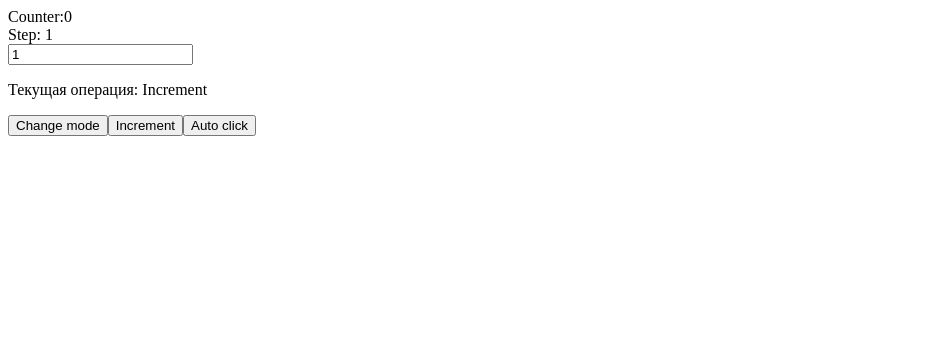
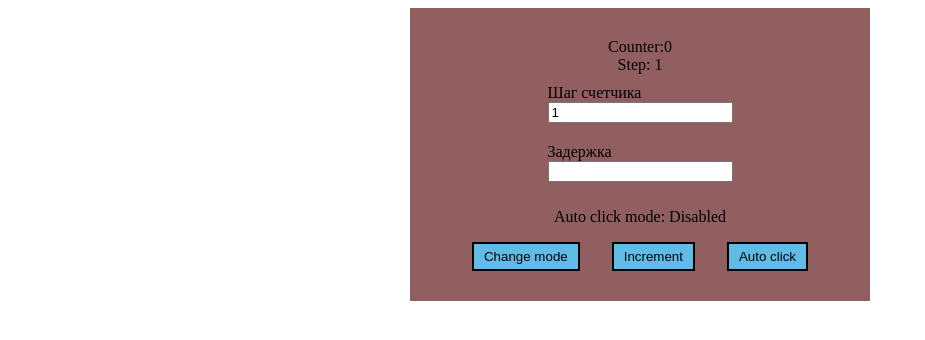
Before and after one commit to DenisKostyukov/Counter-react, a React (Create React App) app: page / in a window 1280 px wide. Shown: the top 340 px of the page, without its empty margins (0-925 px from the left). Built offline with nearby package versions, Linux system fonts and the light colour scheme.

Commit message:
add auot click and styles

```diff
--- a/package.json
+++ b/package.json
@@ -6,6 +6,7 @@
     "@testing-library/jest-dom": "^5.12.0",
     "@testing-library/react": "^11.2.7",
     "@testing-library/user-event": "^12.8.3",
+    "classnames": "^2.3.1",
     "node-sass": "^6.0.0",
     "react": "^17.0.2",
     "react-dom": "^17.0.2",
--- a/src/components/Button/Button.module.sass
+++ b/src/components/Button/Button.module.sass
@@ -0,0 +1,4 @@
+.button
+  background-color: #60bbe6
+  border: 2px solid black
+  padding: 5px 10px
--- a/src/components/Button/index.jsx
+++ b/src/components/Button/index.jsx
@@ -1,11 +1,13 @@
-import React from 'react';
-import style from './Button.module.sass';
-function Button(props){
-  const {caption, handler, className} = props;
-  return (
-    <>
-      <button className={`style.${className}`} onClick={handler}>{caption}</button>
-    </>
-  )
+import React from "react";
+import style from "./Button.module.sass";
+function Button(props) {
+	const { caption, handler } = props;
+	return (
+		<>
+			<button className={style.button} onClick={handler}>
+				{caption}
+			</button>
+		</>
+	);
 }
 export default Button;
--- /dev/null
+++ b/src/components/Counter/Counter.module.sass
@@ -0,0 +1,13 @@
+.container
+  display: flex
+  flex-direction: column
+  justify-content: center
+  align-items: center
+  margin: 0 auto
+  max-width: 400px
+  background-color: #915f5f
+  padding: 30px
+.controls
+  width: 100%
+  display: flex
+  justify-content: space-evenly
--- a/src/components/Counter/index.jsx
+++ b/src/components/Counter/index.jsx
@@ -1,30 +1,67 @@
-import React, { useState } from "react";
-import Button from '../Button'
+import React, { useState, useEffect } from "react";
+import Button from "../Button";
 import Step from "../Step";
+import style from "./Counter.module.sass";
 
 function Counter(props) {
+	const increment = () => setCounter(counter + step);
+
+	const decrement = () => setCounter(counter - step);
+
+	const changeMode = () => {
+		setIsIncrement(!isIncrement);
+		isIncrement ? setCaption("Decrement") : setCaption("Increment");
+	};
+
+	const currentMode = () => (isIncrement ? increment() : decrement());
+
+	const autoClick = () => setIsAutoClick(!isAutoClick);
+
+	const changeDelay = (e) => {
+		const {
+			target: { value },
+		} = e;
+		const regexp = /^[1-9]\d*$/;
+		if (regexp.test(value) && e.key === "Enter") {
+			setDelay(value * 1000);
+		}
+	};
+
+	useEffect(() => {
+		let timeout = null;
+		if (prevStep !== step) {
+			setIsAutoClick(false);
+			setPrevStep(step);
+		}
+		if (isAutoClick) {
+			timeout = setTimeout(currentMode, delay);
+		} else clearTimeout(timeout);
+	});
+
 	const [counter, setCounter] = useState(0);
 	const [step, setStep] = useState(1);
+	const [prevStep, setPrevStep] = useState(step);
 	const [isIncrement, setIsIncrement] = useState(true);
-	const increment = () =>{
-		setCounter(counter+step);
-	}
-	const decrement = () =>{
-		setCounter(counter-step);
-	}
-	const changeMode = () =>{
-		setIsIncrement(!isIncrement)
-	}
-	const currentMode = () => isIncrement ? increment() : decrement();
+	const [isAutoClick, setIsAutoClick] = useState(false);
+	const [delay, setDelay] = useState(1000);
+	const [caption, setCaption] = useState("Increment");
 
 	return (
 		<>
-			<div>Counter:{counter}</div>
-      <Step step={step} setStep={setStep}/>
-			<p>Текущая операция: {isIncrement ? "Increment" : "Decrement"}</p>
-			<Button handler={changeMode} caption={"Change mode"} />
-			<Button handler={currentMode} caption ={"Increment"} />
-			<Button caption="Auto click"/>
+			<div className={style.container}>
+				<div>Counter:{counter}</div>
+				<Step step={step} setStep={setStep} />
+				<label>
+					Задержка
+					<input type="number" onKeyUp={changeDelay} />
+				</label>
+				<p>Auto click mode: {isAutoClick ? "Enabled" : "Disabled"}</p>
+				<div className={style.controls}>
+					<Button handler={changeMode} caption={"Change mode"} />
+					<Button handler={currentMode} caption={caption} />
+					<Button handler={autoClick} caption="Auto click" />
+				</div>
+			</div>
 		</>
 	);
 }
--- /dev/null
+++ b/src/components/Step/Step.module.sass
@@ -0,0 +1,4 @@
+label
+  display: flex
+  flex-direction: column
+  padding: 10px 0
--- a/src/components/Step/index.jsx
+++ b/src/components/Step/index.jsx
@@ -1,5 +1,5 @@
 import React, { useState } from "react";
-
+import style from "./Step.module.sass";
 function Step(props) {
 	const { step, setStep } = props;
 	const inputHandler = ({ target: { value } }) => {
@@ -9,6 +9,8 @@ function Step(props) {
 	return (
 		<>
 			<div>Step: {step}</div>
+			<label>
+				Шаг счетчика
 				<input
 					type="number"
 					min="1"
@@ -16,6 +18,7 @@ function Step(props) {
 					onChange={inputHandler}
 					onKeyUp={inputHandler}
 				/>
+			</label>
 		</>
 	);
 }
```
Also changed, not shown: 1 other file (tests, documents, lock files or other folders). Lines whose indentation alone changed are shown as unchanged.
